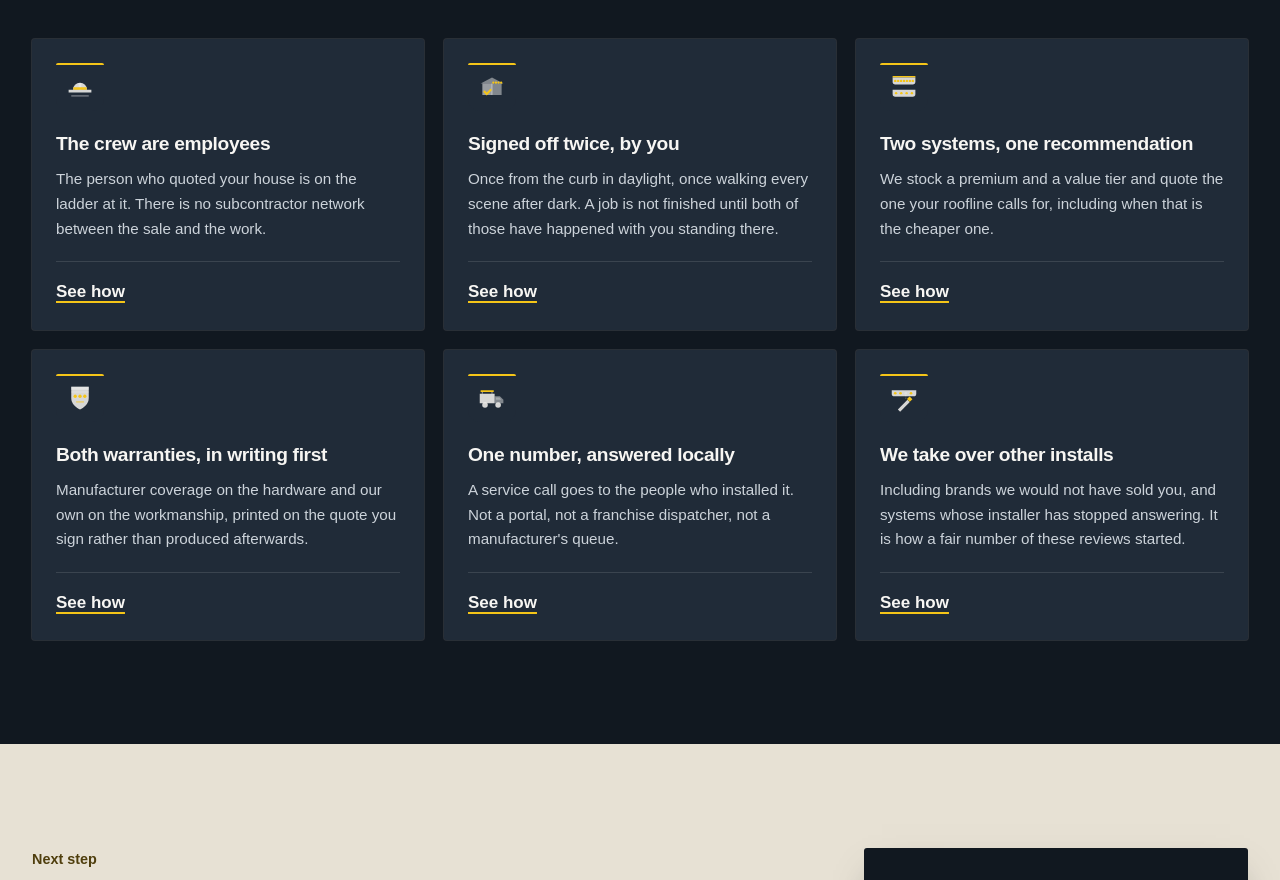
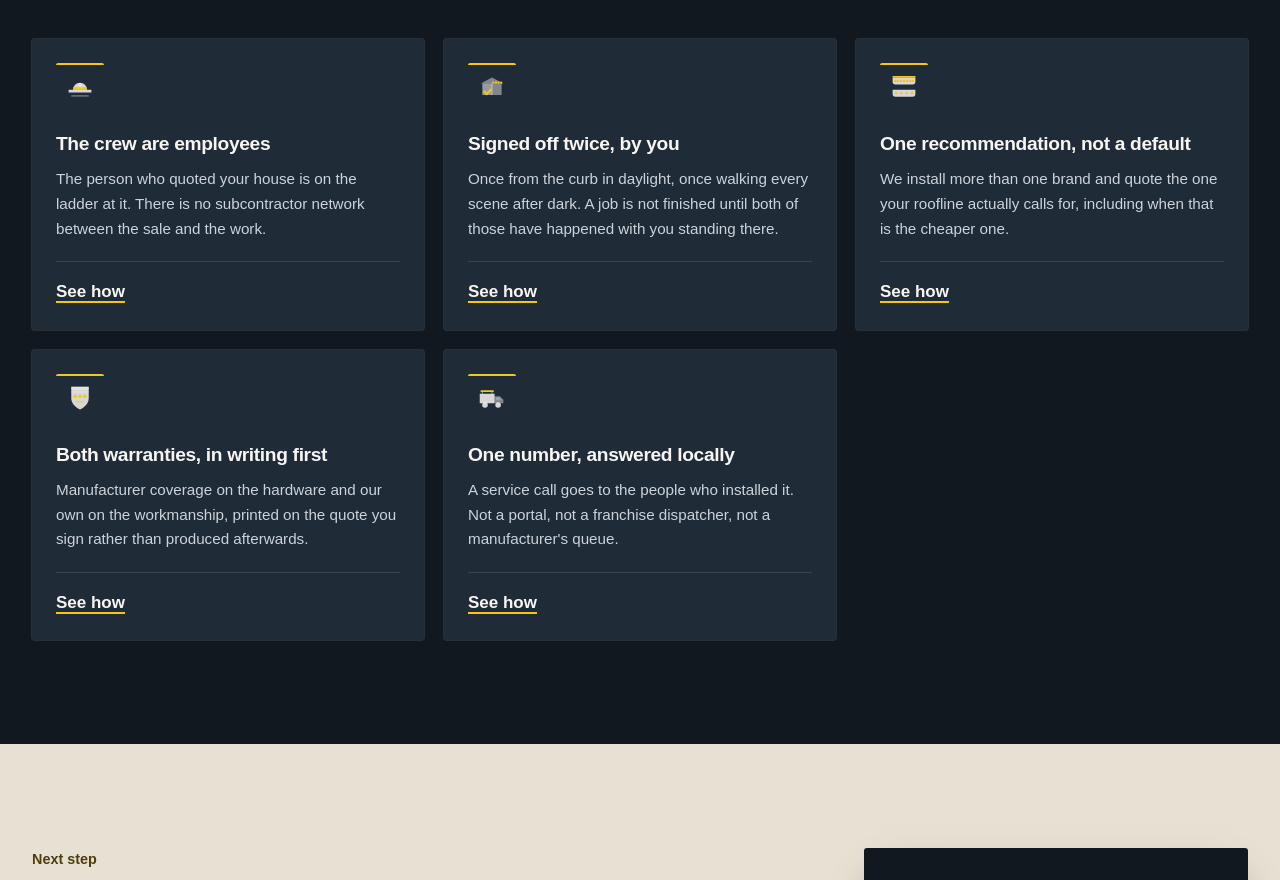
Before and after one commit to kvelasquez315/brytr-site, a Next.js app: page /reviews in a window 1280 px wide. Shown: the part 4300-5180 px from the top of the page. Built offline with nearby package versions, Linux system fonts and the light colour scheme; a web font is replaced by a local one.

Commit message:
Upload: page.tsx

```diff
--- a/app/reviews/page.tsx
+++ b/app/reviews/page.tsx
@@ -6,7 +6,7 @@ import { PhotoStrip } from "@/components/sections/photo-parts";
 import { pick } from "@/content/photo-sets";
 import { Jsonld, breadcrumb } from "@/lib/schema";
 import { reviews, reviewProof } from "@/content/reviews";
-import { IcHardHat, IcVerified, IcTwoTiers, IcWarranty, IcSameDay, IcRepair } from "@/components/icons";
+import { IcHardHat, IcVerified, IcTwoTiers, IcWarranty, IcSameDay } from "@/components/icons";
 
 /* /reviews — WAVE 2, PAGE 3 of the page-by-page pass.
  *
@@ -84,8 +84,8 @@ const practice: { icon: typeof IcHardHat; h: string; p: string; href: string }[]
   },
   {
     icon: IcTwoTiers,
-    h: "Two systems, one recommendation",
-    p: "We stock a premium and a value tier and quote the one your roofline calls for, including when that is the cheaper one.",
+    h: "One recommendation, not a default",
+    p: "We install more than one brand and quote the one your roofline actually calls for, including when that is the cheaper one.",
     href: "/lighting-systems",
   },
   {
@@ -99,12 +99,6 @@ const practice: { icon: typeof IcHardHat; h: string; p: string; href: string }[]
     h: "One number, answered locally",
     p: "A service call goes to the people who installed it. Not a portal, not a franchise dispatcher, not a manufacturer's queue.",
     href: "/contact",
-  },
-  {
-    icon: IcRepair,
-    h: "We take over other installs",
-    p: "Including brands we would not have sold you, and systems whose installer has stopped answering. It is how a fair number of these reviews started.",
-    href: "/services/repairs-and-service",
   },
 ];
 
```
